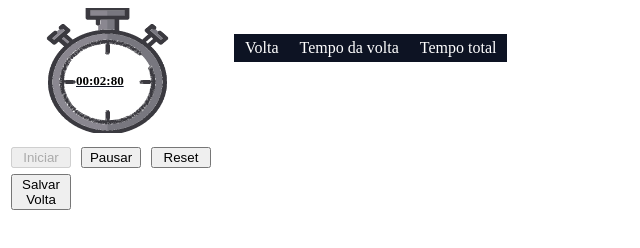
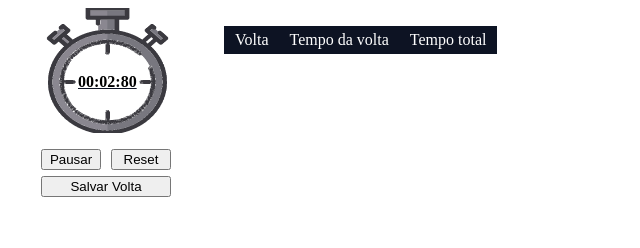
Before and after one commit to dan7c/crono, a plain HTML site: page index.html in a window 1280 px wide. Both pictures are taken after a click on the button "Iniciar". Shown: the top 248 px of the page, without its empty margins (0-640 px from the left). Drawn offline with Linux system fonts and the light colour scheme.

Commit message:
cronometro

```diff
--- a/index.html
+++ b/index.html
@@ -21,12 +21,12 @@
       <div class="col">
         <div class="btn1">
           <button id="play" onclick="iniciarCronometro();">Iniciar</button>
-          <button id="pause" onclick="pausarCronometro();" disabled="true">Pausar</button>
+          <button id="pause" onclick="pausarCronometro();">Pausar</button>
           <button id="reset" onclick="zerarCronometro();" disabled="true">Reset</button>
         <div class="btn2">
           <button id="volta" onclick="salvarVolta();" disabled="true">Salvar Volta</button>
         </div>
-        </div>
+      </div>
 
         <table id="tabela">
           <thead>
--- a/script.js
+++ b/script.js
@@ -7,9 +7,9 @@ let idTemp;
 
 function iniciarCronometro() {
   var playButton = document.getElementById("play");
-  playButton.disabled = true;
+  playButton.style.display = "none";
   var pauseButton = document.getElementById("pause");
-  pauseButton.disabled = false;
+  pauseButton.style.display = "inline-flex"
   var resetButton = document.getElementById("reset");
   resetButton.disabled = false;
   document.getElementById("volta").disabled = false
@@ -27,7 +27,7 @@ function iniciarCronometro() {
 function convertMin(temp) {
   var min = '' + (Math.floor(temp / 1000 / 59))
   var sec = '' + (Math.floor((temp / 1000) % 59))
-  var cs = '' + (temp % 1000)/10
+  var ms = '' + (temp % 1000)/10
 
   if (min.length == 1) {
     min = "0" + min
@@ -35,15 +35,15 @@ function convertMin(temp) {
   if (sec.length == 1) {
     sec = "0" + sec
   }
-  if (cs.length == 1) {
-    cs = "0" + cs
+  if (ms.length == 1) {
+    ms = "0" + ms
   }
-  return (`${min}:${sec}:${cs}`)
+  return (`${min}:${sec}:${ms}`)
 }
 
 function pausarCronometro() {
-  document.getElementById("pause").disabled = true;
-  document.getElementById("play").disabled = false;
+  document.getElementById("pause").style.display = "none";
+  document.getElementById("play").style.display = "inline-flex";
 
   clearInterval(idTemp);
 }
@@ -59,7 +59,7 @@ function zerarCronometro() {
   tempoDecorridoAux = 0;
   minutos = 0;
 
-  document.getElementById("tempo").innerHTML = "00 : 00 : 00"
+  document.getElementById("tempo").innerHTML = "00:00:00"
 }
 
 
@@ -109,9 +109,9 @@ function salvarVolta() {
     maisRapida.classList.add("rapida")
     maisRapida.innerHTML = "volta mais rapida!"
   }
-  console.log(`volta atual: ${convertMin(voltaAtual)} (${voltaAtual})`)
-  console.log(`volta anterior: ${convertMin(voltaAnterior)} (${voltaAnterior})`)
-  console.log(`volta mais rapida: ${convertMin(voltaMaisRapida)} (${voltaMaisRapida})`)
+  // console.log(`volta atual: ${convertMin(voltaAtual)} (${voltaAtual})`)
+  // console.log(`volta anterior: ${convertMin(voltaAnterior)} (${voltaAnterior})`)
+  // console.log(`volta mais rapida: ${convertMin(voltaMaisRapida)} (${voltaMaisRapida})`)
   voltaAnterior = tempoDecorrido;
 }
 
--- a/style.css
+++ b/style.css
@@ -3,11 +3,12 @@
 }
 .btn1{
   margin-top: 120px;
+  margin-left: 30px;
 }
+
 #tabela {
   border-collapse: collapse;
-  margin-top: 10px;
-  margin-left: 20px;
+  margin-left: 50px;
   text-align: center;
 }
 #tabela tr:nth-child(even){
@@ -33,13 +34,24 @@
   position: absolute;
   left: 45px;
 }
+
 #tempo{
-  font-size: 13px;
+  font-size: 16px;
   font-weight: bold;
   text-decoration:underline #0d1323;
   position:relative;
   top: 65px;
+  left: 70px;
+}
+
+@-moz-document url-prefix(){
+  #tempo{
+  font-size: 13px;
   left: 68px;
+  }
+}
+#pause{
+  display: none;
 }
 
 button{
@@ -48,3 +60,6 @@ button{
   display:inline-flex;
   justify-content: center;
 }
+#volta{
+  width: 130px;
+}
```
